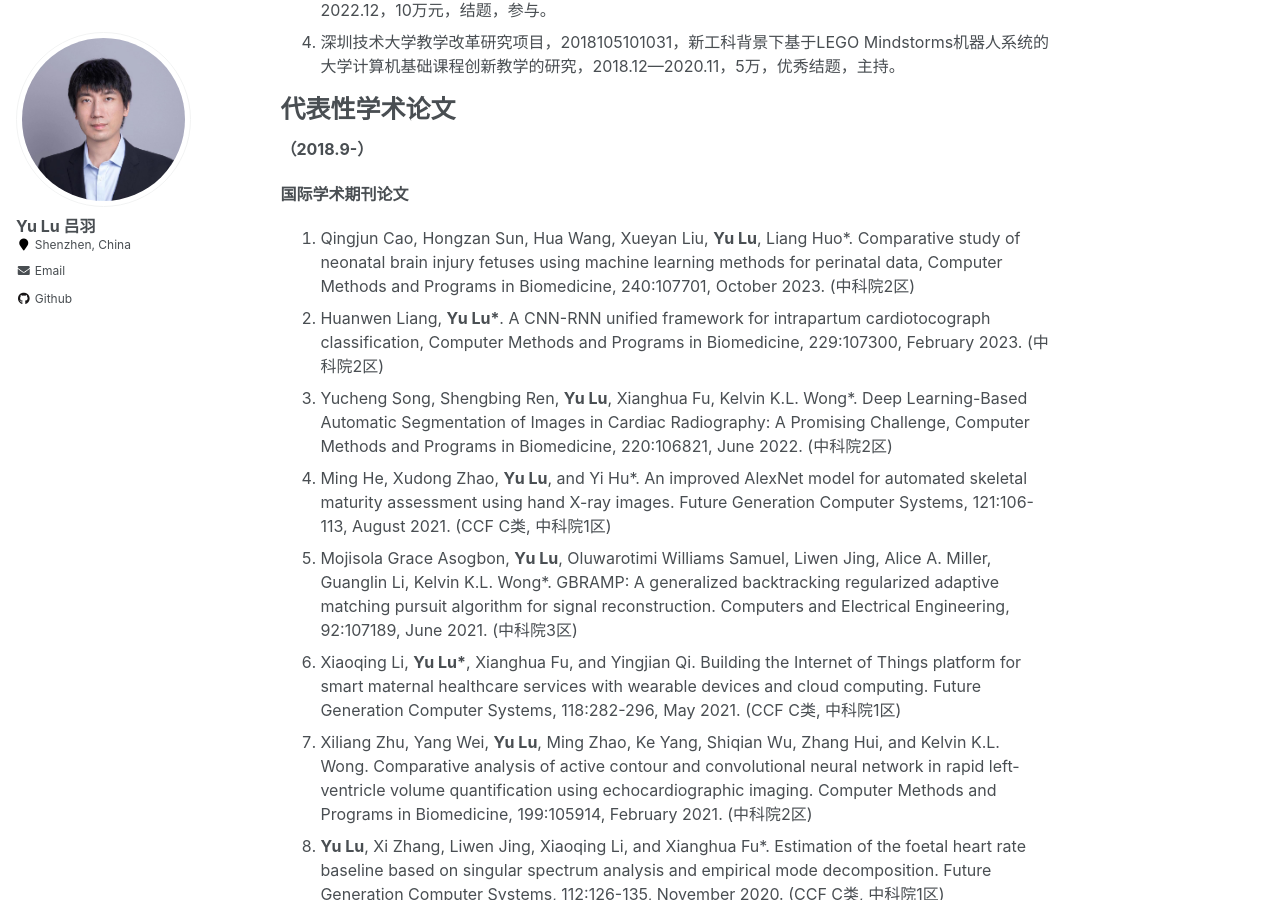
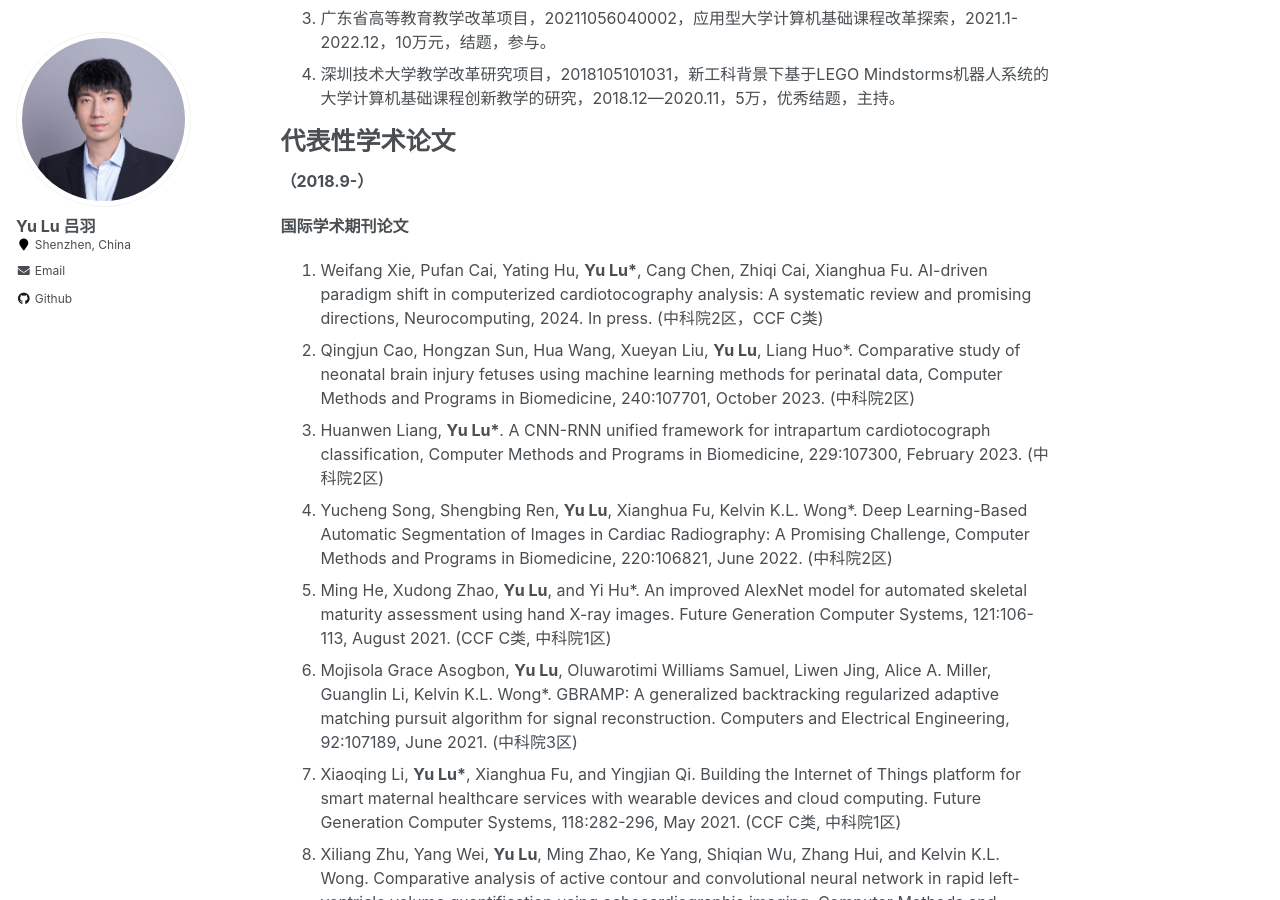
Before and after one commit to YukariUmezawa/lvyu.github.io, a Jekyll site: the page built from _pages/about.md, in a window 1280 px wide and 900 px high, scrolled down 2805 px. Built offline with Jekyll 4.4.1, drawn with Linux system fonts in a browser that asks for light colours; some of the changed text lies outside the part shown.

Commit message:
Update about.md

```diff
--- a/_pages/about.md
+++ b/_pages/about.md
@@ -40,6 +40,7 @@ Openings
 
 News
 ======
+- [08/2024] 1 paper accepted to Neurocomputing。
 - [08/2024] 1 regular paper accepted to BIBM 2024。
 - [07/2024] 1 paper accepted to SMC 2024。
 - [05/2024] 2 papers accepted to ICIC 2024。
@@ -93,19 +94,20 @@ News
 
 ***国际学术期刊论文***
 
-1. Qingjun Cao, Hongzan Sun, Hua Wang, Xueyan Liu, **Yu Lu**, Liang Huo*. Comparative study of neonatal brain injury fetuses using machine learning methods for perinatal data, Computer Methods and Programs in Biomedicine, 240:107701, October 2023. (中科院2区)
-2. Huanwen Liang, __Yu Lu*__. A CNN-RNN unified framework for intrapartum cardiotocograph classification, Computer Methods and Programs in Biomedicine, 229:107300, February 2023. (中科院2区)
-3. Yucheng Song, Shengbing Ren, **Yu Lu**, Xianghua Fu, Kelvin K.L. Wong*. Deep Learning-Based Automatic Segmentation of Images in Cardiac Radiography: A Promising Challenge, Computer Methods and Programs in Biomedicine, 220:106821, June 2022. (中科院2区)
-4. Ming He, Xudong Zhao, **Yu Lu**, and Yi Hu*. An improved AlexNet model for automated skeletal maturity assessment using hand X-ray images. Future Generation Computer Systems, 121:106-113, August 2021. (CCF C类, 中科院1区)
-5. Mojisola Grace Asogbon, **Yu Lu**, Oluwarotimi Williams Samuel, Liwen Jing, Alice A. Miller, Guanglin Li, Kelvin K.L. Wong*. GBRAMP: A generalized backtracking regularized adaptive matching pursuit algorithm for signal reconstruction. Computers and Electrical Engineering, 92:107189, June 2021. (中科院3区)
-6. Xiaoqing Li, __Yu Lu*__, Xianghua Fu, and Yingjian Qi. Building the Internet of Things platform for smart maternal healthcare services with wearable devices and cloud computing. Future Generation Computer Systems, 118:282-296, May 2021. (CCF C类, 中科院1区)
-7. Xiliang Zhu, Yang Wei, **Yu Lu**, Ming Zhao*, Ke Yang, Shiqian Wu, Zhang Hui, and Kelvin K.L. Wong*. Comparative analysis of active contour and convolutional neural network in rapid left-ventricle volume quantification using echocardiographic imaging. Computer Methods and Programs in Biomedicine, 199:105914, February 2021. (中科院2区)
-8. __Yu Lu__, Xi Zhang, Liwen Jing, Xiaoqing Li, and Xianghua Fu*. Estimation of the foetal heart rate baseline based on singular spectrum analysis and empirical mode decomposition. Future Generation Computer Systems, 112:126-135, November 2020. (CCF C类, 中科院1区)
-9. Ming Zhao*, Yang Wei, __Yu Lu__, and Kelvin K.L. Wong*. A novel U-Net approach to segment the cardiac chamber in magnetic resonance images with ghost artifacts. Computer Methods and Programs in Biomedicine, 196:105623, May 2020. (中科院2区)
-10. Xu Chen, Jianjun Li, Yanchao Zhang, __Yu Lu__, and Shaoyu Liu*. Automatic feature extraction in X-ray image based on deep learning approach for determination of bone age. Future Generation Computer Systems, 110:795-801, September 2020. (CCF C类, 中科院1区)
-11. __Yu Lu__, Xianghua Fu, Fangxiong Chen, Kelvin K.L. Wong*. Prediction of fetal weight at varying gestational age in the absence of ultrasound examination using ensemble learning, Artificial Intelligence in Medicine, 102:101748, January 2020. (CCF C类, 中科院1区)
-12. __Yu Lu__, Yingjian Qi, Xianghua Fu*. A framework for intelligent analysis of digital cardiotocographic signals from IoMT-based foetal monitoring. Future Generation Computer Systems, 101:1130-1141, December 2019. (CCF C类, 中科院1区)
-13. Xianghua Fu, Yanzhi Wei, Fan Xu*, Ting Wang, __Yu Lu__, Jianqiang Li, Joshua Zhexue Huang. Semi-supervised Aspect-level Sentiment Classification Model based on Variational Autoencoder. Knowledge-Based Systems, 171:81-92, May 2019. (CCF C类, 中科院1区)
+1. Weifang Xie, Pufan Cai, Yating Hu, __Yu Lu*__, Cang Chen, Zhiqi Cai, Xianghua Fu. AI-driven paradigm shift in computerized cardiotocography analysis: A systematic review and promising directions, Neurocomputing, 2024. In press. (中科院2区，CCF C类)
+2. Qingjun Cao, Hongzan Sun, Hua Wang, Xueyan Liu, **Yu Lu**, Liang Huo*. Comparative study of neonatal brain injury fetuses using machine learning methods for perinatal data, Computer Methods and Programs in Biomedicine, 240:107701, October 2023. (中科院2区)
+3. Huanwen Liang, __Yu Lu*__. A CNN-RNN unified framework for intrapartum cardiotocograph classification, Computer Methods and Programs in Biomedicine, 229:107300, February 2023. (中科院2区)
+4. Yucheng Song, Shengbing Ren, **Yu Lu**, Xianghua Fu, Kelvin K.L. Wong*. Deep Learning-Based Automatic Segmentation of Images in Cardiac Radiography: A Promising Challenge, Computer Methods and Programs in Biomedicine, 220:106821, June 2022. (中科院2区)
+5. Ming He, Xudong Zhao, **Yu Lu**, and Yi Hu*. An improved AlexNet model for automated skeletal maturity assessment using hand X-ray images. Future Generation Computer Systems, 121:106-113, August 2021. (CCF C类, 中科院1区)
+6. Mojisola Grace Asogbon, **Yu Lu**, Oluwarotimi Williams Samuel, Liwen Jing, Alice A. Miller, Guanglin Li, Kelvin K.L. Wong*. GBRAMP: A generalized backtracking regularized adaptive matching pursuit algorithm for signal reconstruction. Computers and Electrical Engineering, 92:107189, June 2021. (中科院3区)
+7. Xiaoqing Li, __Yu Lu*__, Xianghua Fu, and Yingjian Qi. Building the Internet of Things platform for smart maternal healthcare services with wearable devices and cloud computing. Future Generation Computer Systems, 118:282-296, May 2021. (CCF C类, 中科院1区)
+8. Xiliang Zhu, Yang Wei, **Yu Lu**, Ming Zhao*, Ke Yang, Shiqian Wu, Zhang Hui, and Kelvin K.L. Wong*. Comparative analysis of active contour and convolutional neural network in rapid left-ventricle volume quantification using echocardiographic imaging. Computer Methods and Programs in Biomedicine, 199:105914, February 2021. (中科院2区)
+9. __Yu Lu__, Xi Zhang, Liwen Jing, Xiaoqing Li, and Xianghua Fu*. Estimation of the foetal heart rate baseline based on singular spectrum analysis and empirical mode decomposition. Future Generation Computer Systems, 112:126-135, November 2020. (CCF C类, 中科院1区)
+10. Ming Zhao*, Yang Wei, __Yu Lu__, and Kelvin K.L. Wong*. A novel U-Net approach to segment the cardiac chamber in magnetic resonance images with ghost artifacts. Computer Methods and Programs in Biomedicine, 196:105623, May 2020. (中科院2区)
+11. Xu Chen, Jianjun Li, Yanchao Zhang, __Yu Lu__, and Shaoyu Liu*. Automatic feature extraction in X-ray image based on deep learning approach for determination of bone age. Future Generation Computer Systems, 110:795-801, September 2020. (CCF C类, 中科院1区)
+12. __Yu Lu__, Xianghua Fu, Fangxiong Chen, Kelvin K.L. Wong*. Prediction of fetal weight at varying gestational age in the absence of ultrasound examination using ensemble learning, Artificial Intelligence in Medicine, 102:101748, January 2020. (CCF C类, 中科院1区)
+13. __Yu Lu__, Yingjian Qi, Xianghua Fu*. A framework for intelligent analysis of digital cardiotocographic signals from IoMT-based foetal monitoring. Future Generation Computer Systems, 101:1130-1141, December 2019. (CCF C类, 中科院1区)
+14. Xianghua Fu, Yanzhi Wei, Fan Xu*, Ting Wang, __Yu Lu__, Jianqiang Li, Joshua Zhexue Huang. Semi-supervised Aspect-level Sentiment Classification Model based on Variational Autoencoder. Knowledge-Based Systems, 171:81-92, May 2019. (CCF C类, 中科院1区)
 
 
 ***国际学术会议论文***
```
